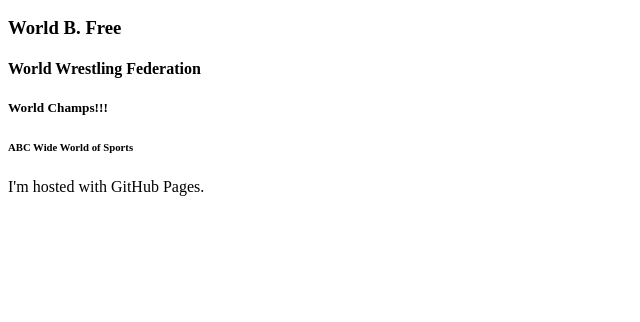
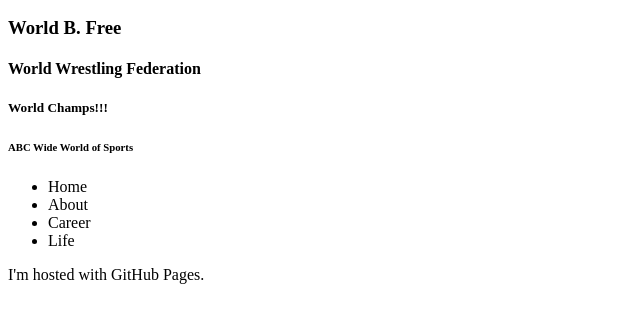
Before and after one commit to mobanks10/mobanks10.github.io, a plain HTML site: page index.html in a window 1280 px wide. Shown: the part 136-458 px from the top of the page, without its empty margins (0-640 px from the left). Drawn offline with Linux system fonts and the light colour scheme.

Commit message:
Update index.html

```diff
--- a/index.html
+++ b/index.html
@@ -9,6 +9,12 @@
   <h4>World Wrestling Federation</h4>
   <h5>World Champs!!!</h5>
   <h6>ABC Wide World of Sports</h6>
+  <ul>
+  <li>Home</li>
+  <li>About</li>
+  <li>Career</li>
+  <li>Life</li>
+</ul>
 <p>I'm hosted with GitHub Pages.</p>
 </body>
 </html>
```
